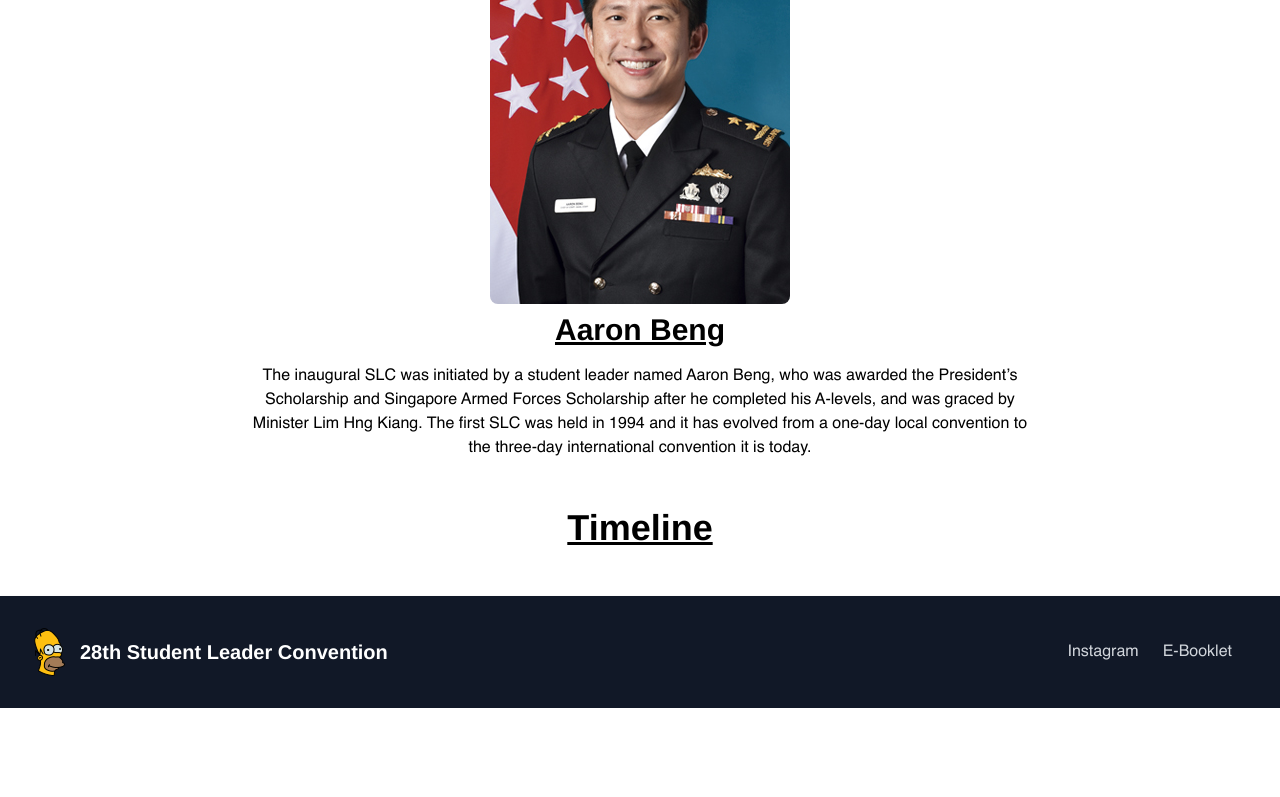
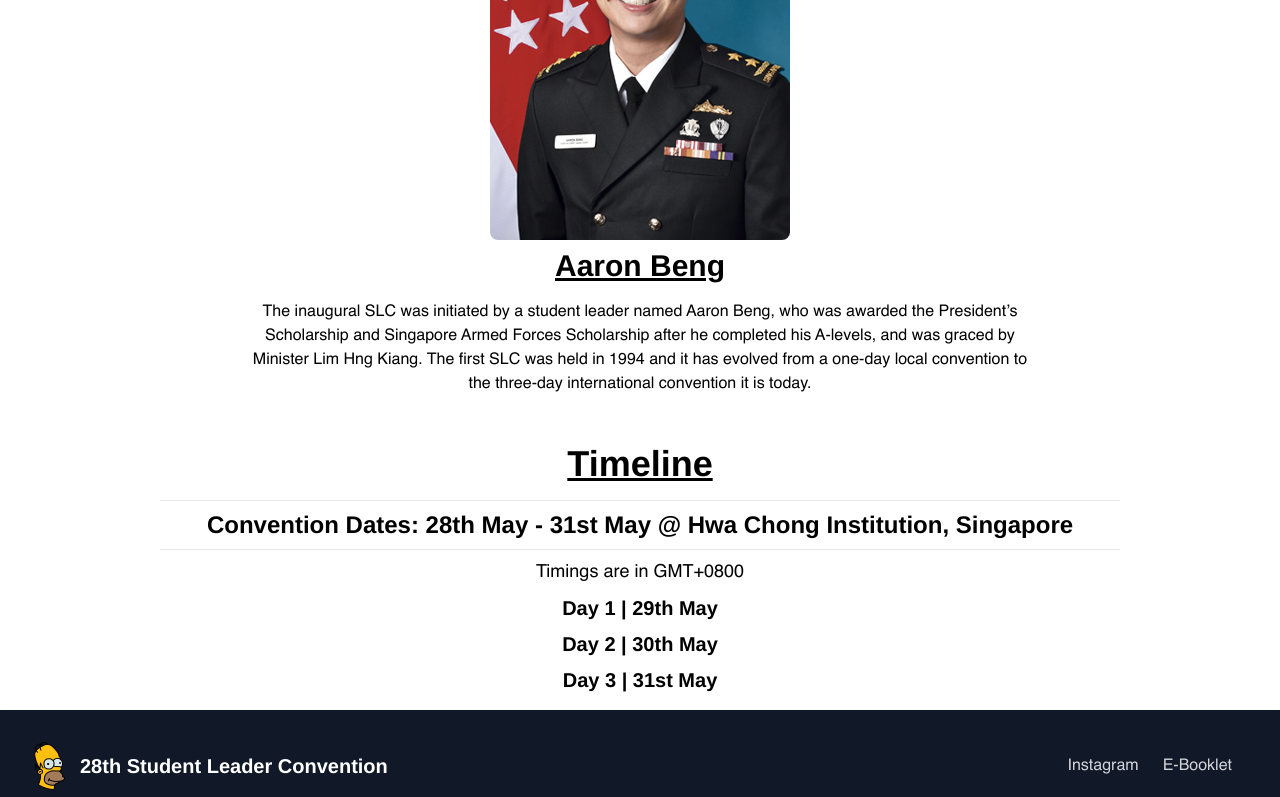
Before and after one commit to vincentcayadi/slc-website, a Next.js app: page / in a window 1280 px wide. Shown: the part 2000-2797 px from the top of the page. Before the commit the page ends 2708 px from the top, so only its background shows below. Built offline with nearby package versions, Linux system fonts and the light colour scheme.

Commit message:
table timeline

```diff
--- a/pages/index.tsx
+++ b/pages/index.tsx
@@ -14,7 +14,6 @@ const Home = () => {
         <meta http-equiv="X-UA-Compatible" content="IE=edge" />
         <meta name="viewport" content="width=device-width, initial-scale=1.0" />
         <title>28th SLC</title>
-
       </Head>
       <div className="w-3/4 m-auto text-center font-helvetica">
         <div className="grid h-screen place-items-center">
@@ -26,7 +25,7 @@ const Home = () => {
           </div>
         </div>
         <div className="mb-12">
-          <h1 className="mb-12 text-4xl font-bold text-center underline">
+          <h1 className="mb-4 text-4xl font-bold text-center underline">
             About Us
           </h1>
           <div className="grid grid-cols-1 gap-4 mb-8 md:grid-cols-3">
@@ -59,7 +58,7 @@ const Home = () => {
           </p>
         </div>
         <div className="mb-12">
-          <h1 className="mb-12 text-4xl font-bold text-center underline">
+          <h1 className="mb-4 text-4xl font-bold text-center underline">
             Theme Rationale
           </h1>
 
@@ -99,9 +98,19 @@ const Home = () => {
           </div>
         </div>
         <div>
-          <h1 className="mb-12 text-4xl font-bold text-center underline">
+          <h1 className="mb-4 text-4xl font-bold text-center underline">
             Timeline
           </h1>
+          <hr></hr>
+          <h2 className="my-2 text-2xl font-bold">
+            Convention Dates: 28th May - 31st May @ Hwa Chong Institution,
+            Singapore
+          </h2>
+          <hr></hr>
+          <p className="my-2 text-lg">Timings are in GMT+0800</p>
+          <h3 className="my-2 text-xl font-semibold">Day 1 | 29th May</h3>
+          <h3 className="my-2 text-xl font-semibold">Day 2 | 30th May</h3>
+          <h3 className="my-2 text-xl font-semibold">Day 3 | 31st May</h3>
         </div>
       </div>
       <Footer />
```
